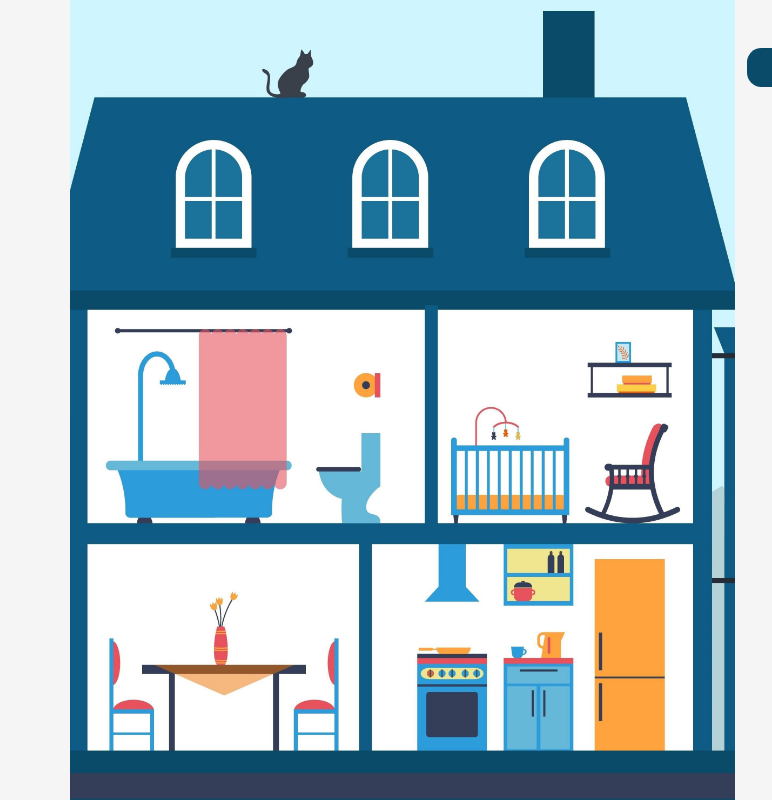
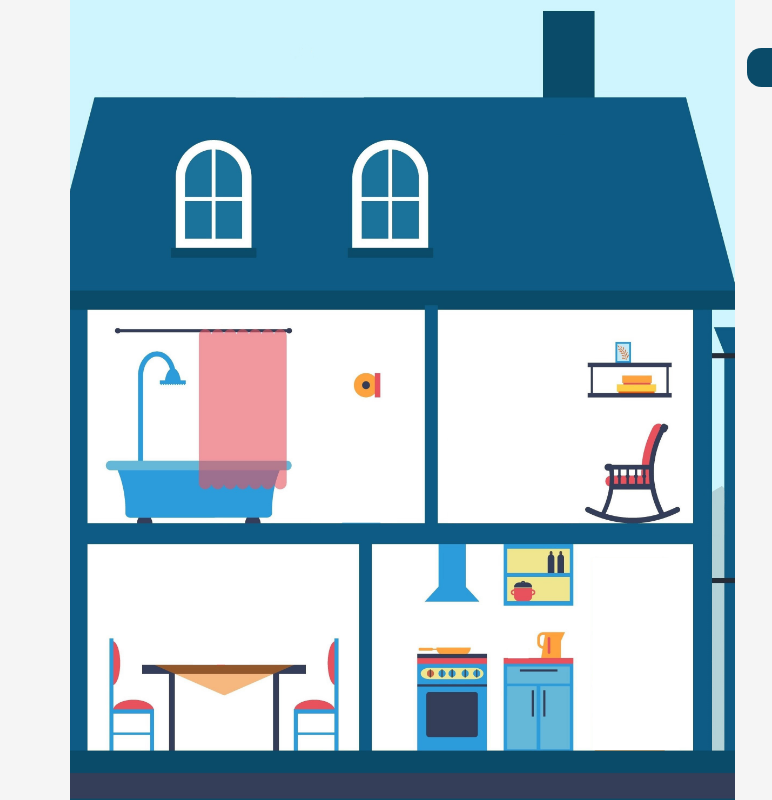
Before and after one commit to KamilaHase/MS2, a plain HTML site: page game.html in a window 1280 px wide. Shown: the full height of the page, 0-772 px from the left. Drawn offline with nearby package versions, Linux system fonts and the light colour scheme; a web font is replaced by a local one.

Commit message:
Added erased picture to Game

```diff
--- a/assets/css/style.css
+++ b/assets/css/style.css
@@ -208,6 +208,13 @@ p {
 }
 
 /*-------------------------GAME---*/
+.house-hero-picture-game {
+    background-image: url("../images/main-house-horizontal-erased.png");
+    height: 100vh;
+    background-position: center;
+    background-repeat: no-repeat;
+    background-size: cover;
+}
 
 .btn-check-answers {
     background-color: #842029;
@@ -233,7 +240,10 @@ p {
 @media(max-width: 992px) {
     .house-hero-picture {
          max-height: 400px;
+}
 
+.house-hero-picture-game {
+    max-height: 400px;
 }
 
 .footer-hidden-sm {
@@ -309,8 +319,7 @@ p {
     padding-left: 1rem;
     padding-right: 1rem;
 }
-
-  }
+}
 
   @media(max-width: 340px) {
     .img-lamp {
--- a/game.html
+++ b/game.html
@@ -19,7 +19,7 @@
     <section class="container">
         <div class="row">
 
-           <div class="col-md-7 house-hero-picture">
+           <div class="col-md-7 house-hero-picture-game">
            </div>
 
            <div class="col-md-5">
```
Also changed, not shown: assets/js/script.js (+0 -9 lines), assets/images/main-house-horizontal-erased.png (added).
